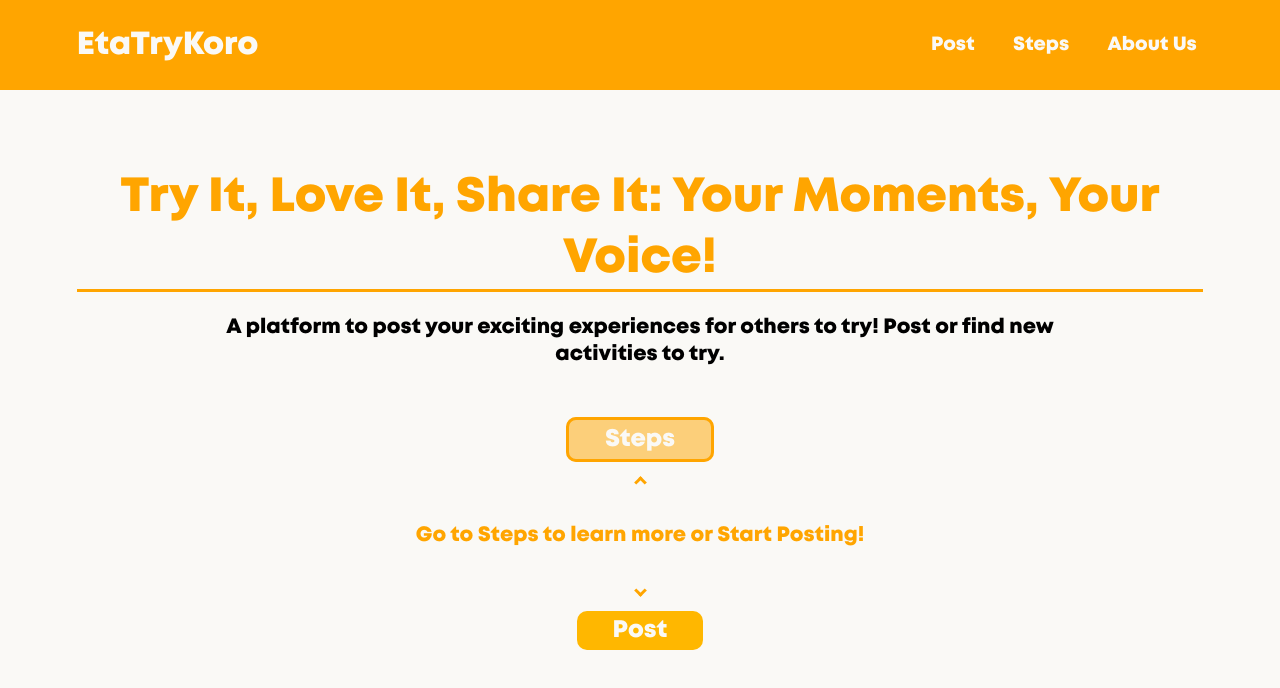
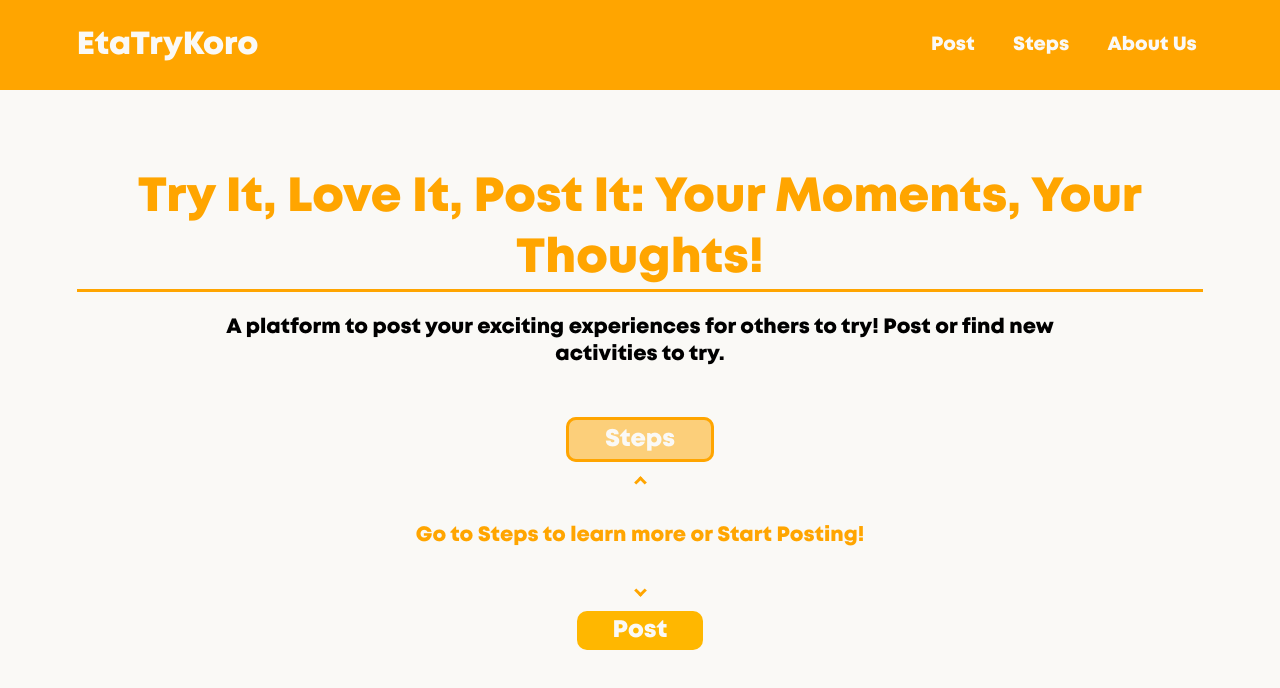
Before and after one commit to mmurshidf/EtaTryKoro, a React (Vite) app: page / in a window 1280 px wide. Shown: the top 688 px of the page. Built offline with nearby package versions, Linux system fonts and the light colour scheme.

Commit message:
Updated Slogan
Changed the Slogan

```diff
--- a/src/components/Pages/Home.jsx
+++ b/src/components/Pages/Home.jsx
@@ -7,7 +7,7 @@ function Home() {
     <>
         <Navbar />
         <div className='Text'>
-          <h1>Try It, Love It, Share It: Your Moments, Your Voice!</h1>
+          <h1>Try It, Love It, Post It: Your Moments, Your Thoughts!</h1>
           <p>A platform to post your exciting experiences for others to try! Post or find new activities to try.</p>
           <div className='Links'>
             <ul className="btn">
```
